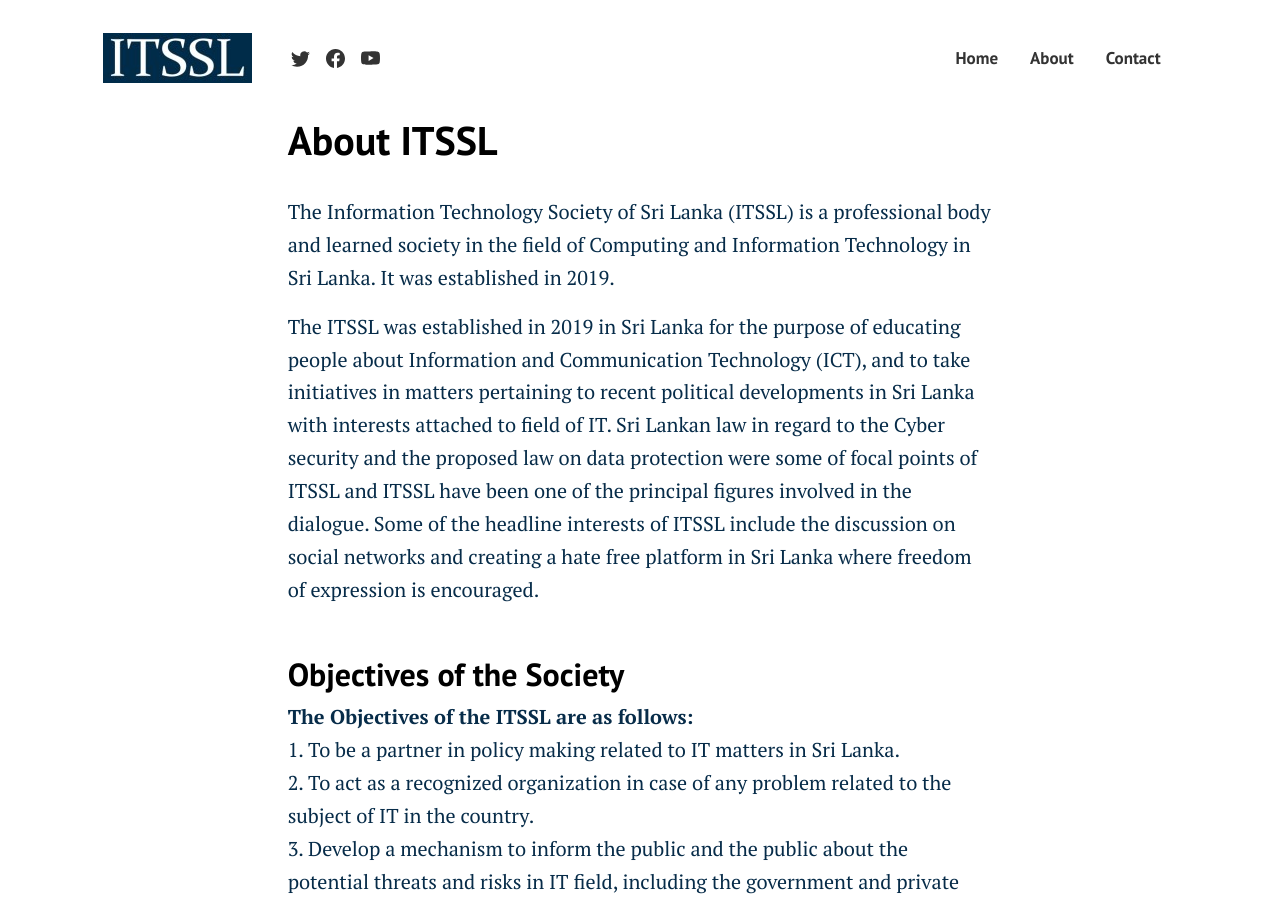
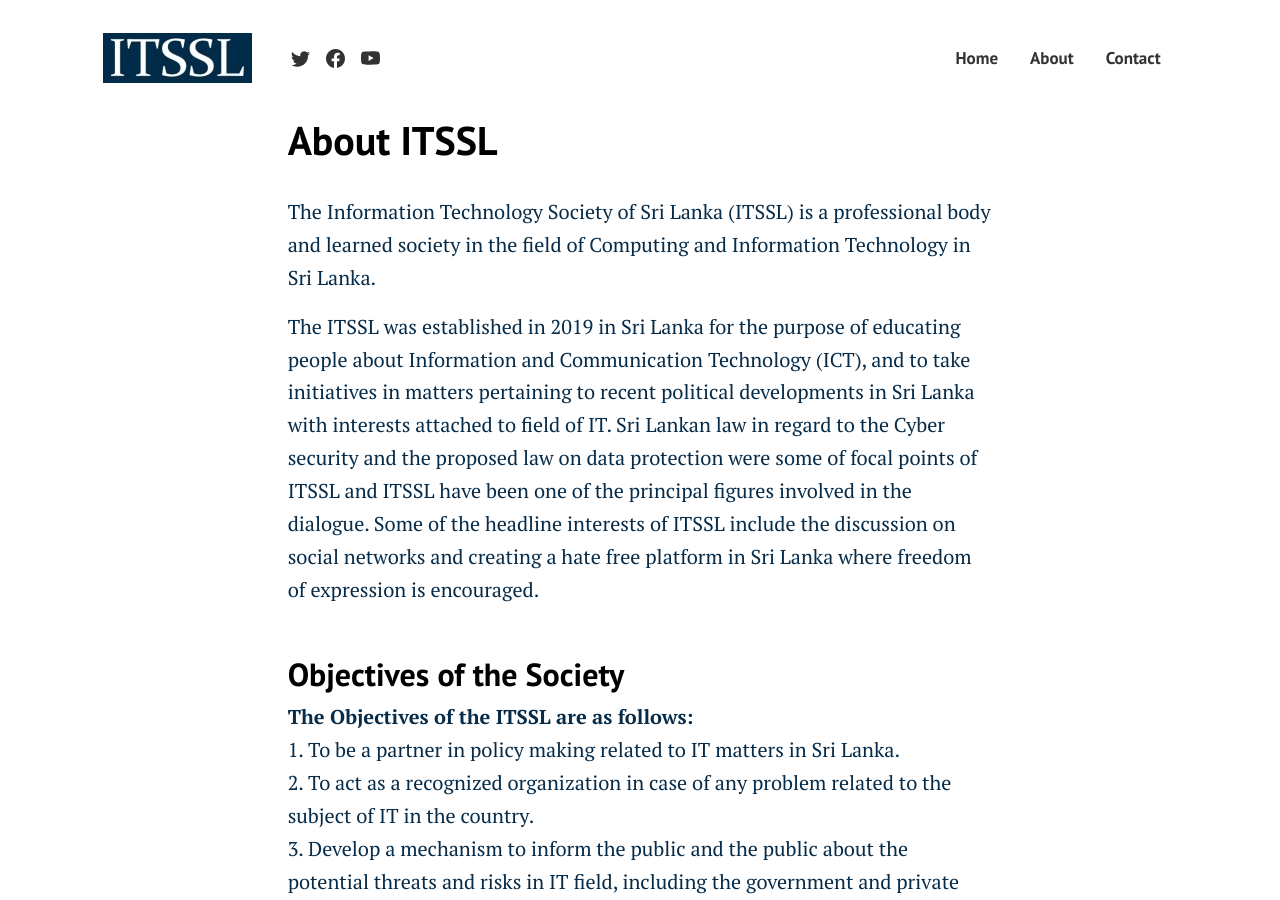
Before and after one commit to ITSSL/itssl.org, a Jekyll site: the page built from pages/about.md, in a window 1280 px wide and 900 px high. Built offline with Jekyll 4.4.1, drawn with Linux system fonts in a browser that asks for light colours.

Commit message:
Update about.md

```diff
--- a/pages/about.md
+++ b/pages/about.md
@@ -6,8 +6,8 @@
 ---
 
 <div style="color:#072C49">
-<main role="main" class="hmain">
-      <p>The Information Technology Society of Sri Lanka (ITSSL) is a professional body and learned society in the field of Computing and Information Technology in Sri Lanka. It was established in 2019.</p>
+<main role="main">
+      <p>The Information Technology Society of Sri Lanka (ITSSL) is a professional body and learned society in the field of Computing and Information Technology in Sri Lanka.</p>
     <p>The ITSSL was established in 2019 in Sri Lanka for the purpose of educating people about Information and Communication Technology (ICT), and to take initiatives in matters pertaining to recent political developments in Sri Lanka with interests attached to field of IT. Sri Lankan law in regard to the Cyber security and the proposed law on data protection were some of focal points of ITSSL and ITSSL have been one of the principal figures involved in the dialogue. Some of the headline interests of ITSSL include the discussion on social networks and creating a hate free platform in Sri Lanka where freedom of expression is encouraged.</p>
 
 
```
